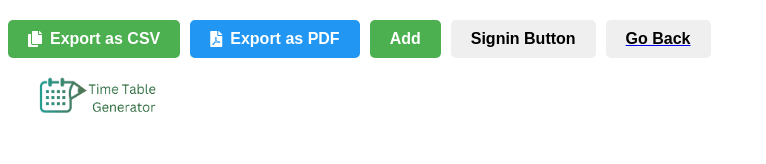
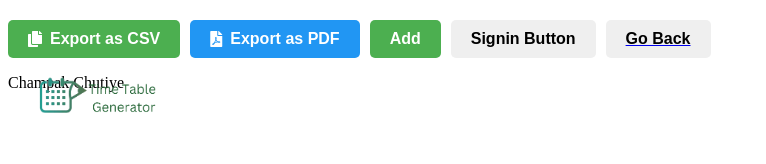
Before and after one commit to Likhith025/timetablegen, a React (Vite) app in the folder frontend/: page /view in a window 1280 px wide. Shown: the top 164 px of the page, without its empty margins (0-766 px from the left). Built offline with nearby package versions, Linux system fonts and the light colour scheme.

Commit message:
Campak seth

```diff
--- a/frontend/src/pages/View.jsx
+++ b/frontend/src/pages/View.jsx
@@ -14,6 +14,8 @@ const View = () => {
         <button>Go Back</button>
         </Link>
       </div>
+
+      <p>Champak Chutiye</p>
 
       {/* Image with styles to bring it to the front */}
       <img
```
Also changed, not shown: frontend/package.json (line endings or trailing spaces), 1 other file (tests, documents, lock files or other folders).
